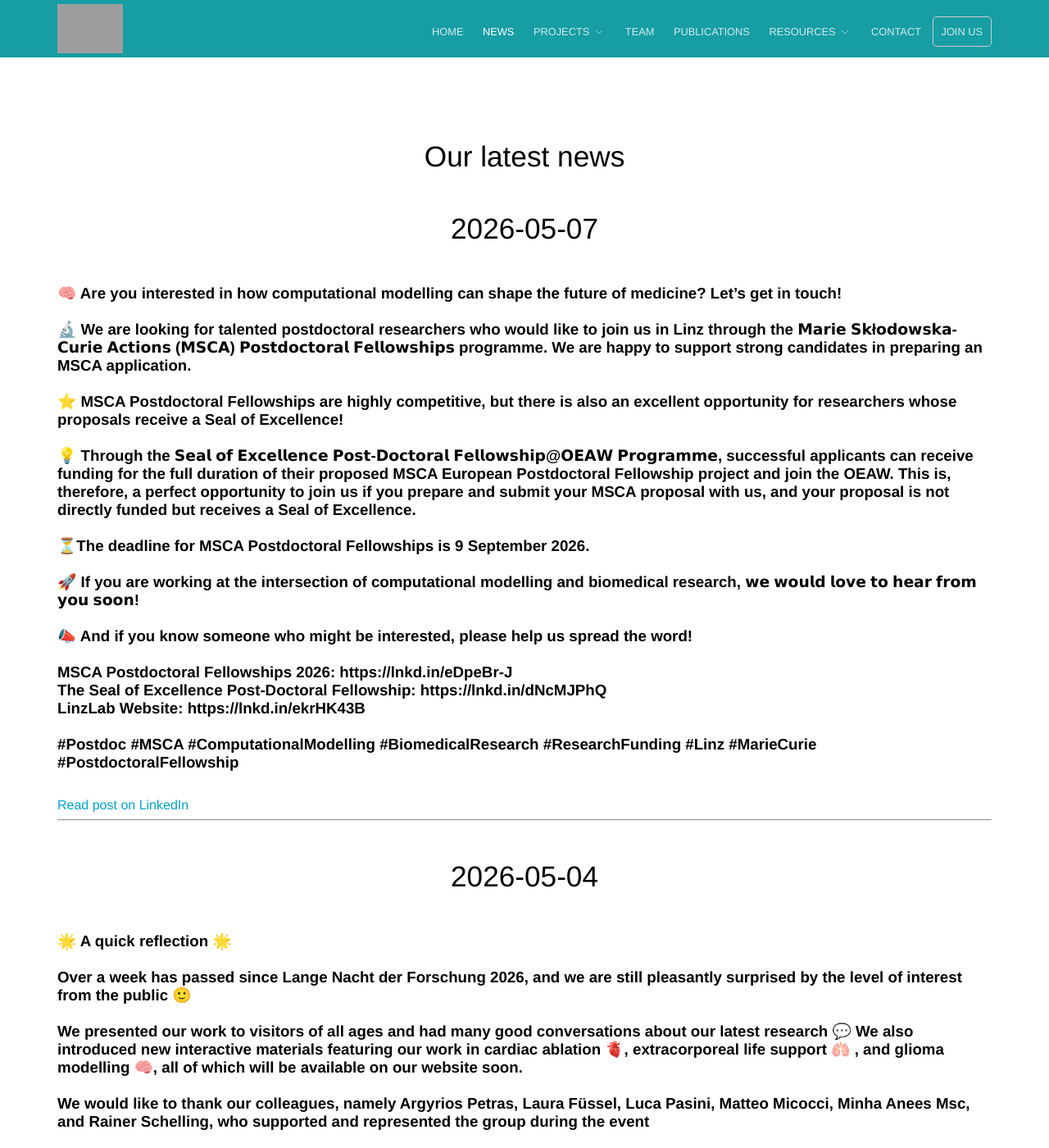
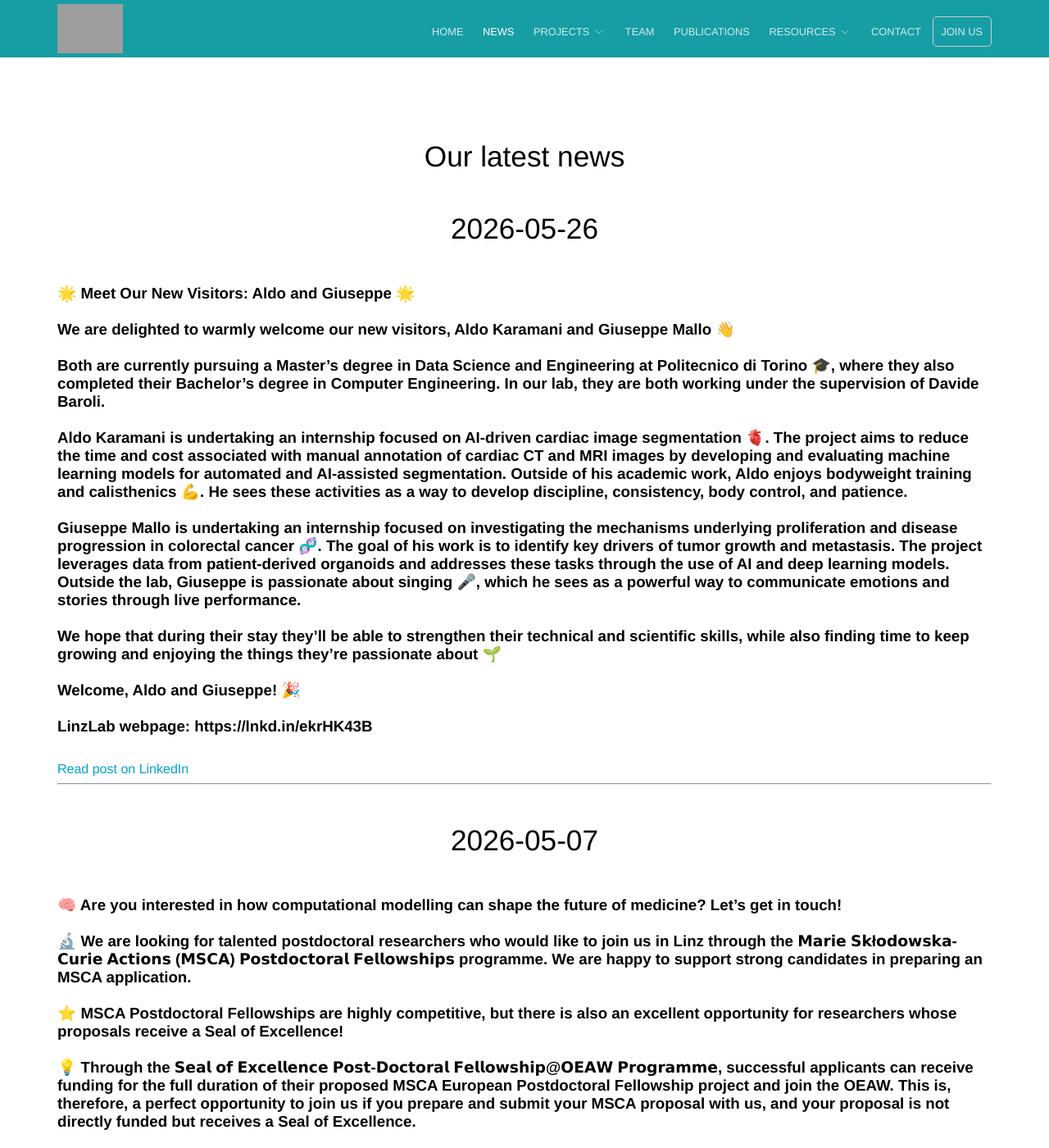
Before and after one commit to linzlabinsilmed/linzlabinsilmed.github.io, a Jekyll site: the page built from news.html, in a window 1280 px wide and 1400 px high. Shown: the whole window at 82% size. Built offline with Jekyll 4.4.1, drawn with Linux system fonts in a browser that asks for light colours; some of the changed text lies outside the part shown; grey boxes are pictures that could not be loaded.

Commit message:
Update LinkedIn feed [auto]

```diff
--- a/_data/linkedin_feed.yml
+++ b/_data/linkedin_feed.yml
@@ -1,3 +1,46 @@
+- title: >-
+    🌟 Meet Our New Visitors: Aldo and Giuseppe 🌟
+
+
+    We are delighted to warmly welcome our new visitors, Aldo Karamani and
+    Giuseppe Mallo 👋
+
+
+    Both are currently pursuing a Master’s degree in Data Science and
+    Engineering at Politecnico di Torino 🎓, where they also completed their
+    Bachelor’s degree in Computer Engineering. In our lab, they are both working
+    under the supervision of Davide Baroli.
+
+
+    Aldo Karamani is undertaking an internship focused on AI-driven cardiac
+    image segmentation 🫀. The project aims to reduce the time and cost
+    associated with manual annotation of cardiac CT and MRI images by developing
+    and evaluating machine learning models for automated and AI-assisted
+    segmentation. Outside of his academic work, Aldo enjoys bodyweight training
+    and calisthenics 💪. He sees these activities as a way to develop
+    discipline, consistency, body control, and patience.
+
+
+    Giuseppe Mallo is undertaking an internship focused on investigating the
+    mechanisms underlying proliferation and disease progression in colorectal
+    cancer 🧬. The goal of his work is to identify key drivers of tumor growth
+    and metastasis. The project leverages data from patient-derived organoids
+    and addresses these tasks through the use of AI and deep learning models.
+    Outside the lab, Giuseppe is passionate about singing 🎤, which he sees as a
+    powerful way to communicate emotions and stories through live performance.
+
+
+    We hope that during their stay they’ll be able to strengthen their technical
+    and scientific skills, while also finding time to keep growing and enjoying
+    the things they’re passionate about 🌱
+
+
+    Welcome, Aldo and Giuseppe! 🎉
+
+
+    LinzLab webpage: https://lnkd.in/ekrHK43B
+  url: https://www.linkedin.com/posts/linz-lab-for-in-silico-medical-interventions_meet-our-new-visitors-aldo-and-giuseppe-activity-7464963565150683136-1sW8
+  published: 2026-05-26
 - title: >-
     🧠 Are you interested in how computational modelling can shape the future of
     medicine? Let’s get in touch!
@@ -340,7 +383,3 @@
     of TNF-MED! 🥳
   url: https://www.linkedin.com/posts/linz-lab-for-in-silico-medical-interventions_tnf-med-interaction-most-recent-thursday-activity-7426678782482071552-1m7C
   published: 2026-02-09
-- title: 🌏✈️ Join us in Kobe this June to share your work on Uncertainty &
-    Digital Twins!
-  url: https://www.linkedin.com/posts/linz-lab-for-in-silico-medical-interventions_join-us-in-kobe-this-june-to-share-your-activity-7420490983882240000-W9qa
-  published: 2026-01-23
```
